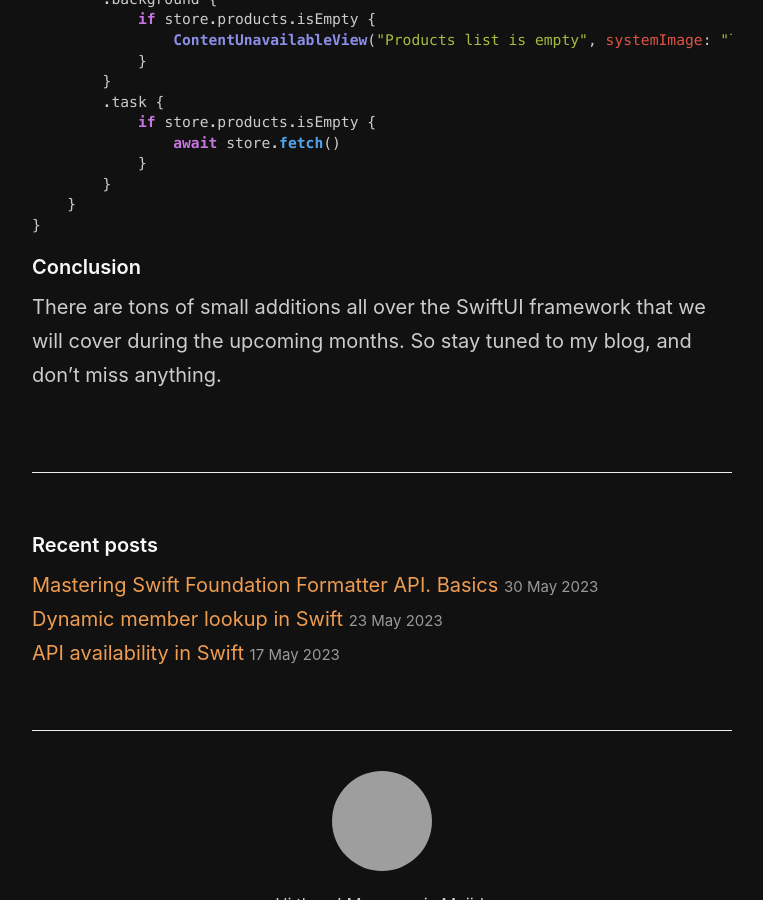
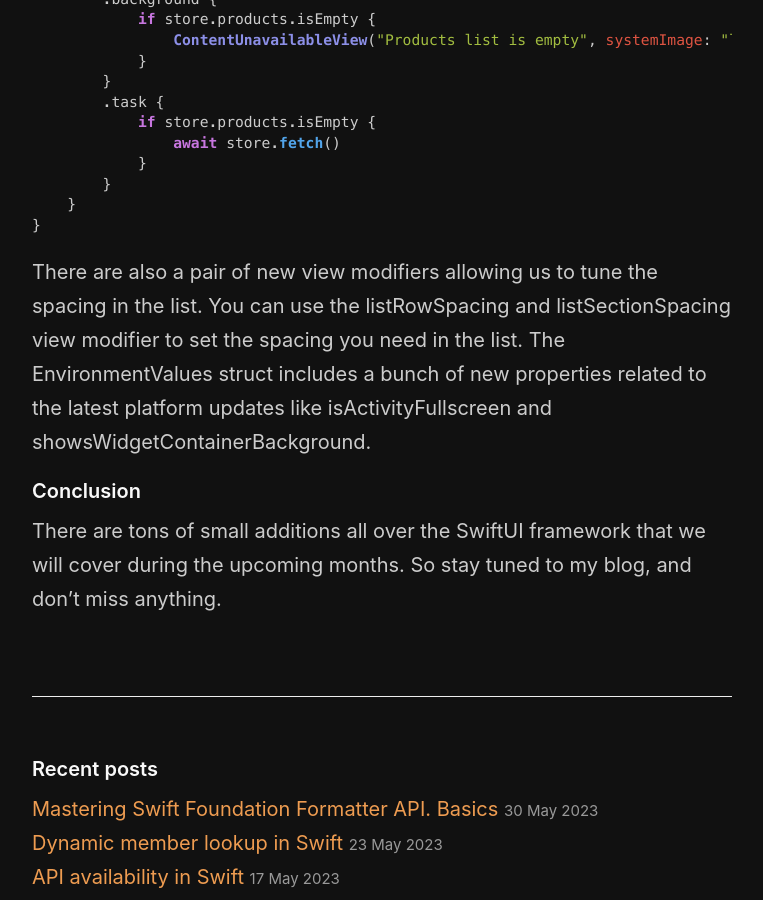
Before and after one commit to mecid/mecid.github.io, a Jekyll site: the page built from _posts/2023-06-06-what-is-new-in-swiftui-after-wwdc23.md, in a window 1280 px wide and 900 px high, scrolled down 7005 px, cut to the strip 0-900 px from the top of the window. Shown: the whole strip, without its empty margins (258-1021 px from the left). Built offline with Jekyll 4.4.1, drawn with Linux system fonts in a browser that asks for light colours; grey boxes are pictures that could not be loaded.

Commit message:
Small additions section tuned

````diff
--- a/_posts/2023-06-06-what-is-new-in-swiftui-after-wwdc23.md
+++ b/_posts/2023-06-06-what-is-new-in-swiftui-after-wwdc23.md
@@ -274,5 +274,7 @@ struct ProductsView: View {
 }
 ```
 
+There are also a pair of new view modifiers allowing us to tune the spacing in the list. You can use the listRowSpacing and listSectionSpacing view modifier to set the spacing you need in the list. The EnvironmentValues struct includes a bunch of new properties related to the latest platform updates like isActivityFullscreen and showsWidgetContainerBackground.
+
 #### Conclusion
 There are tons of small additions all over the SwiftUI framework that we will cover during the upcoming months. So stay tuned to my blog, and don't miss anything.
````
